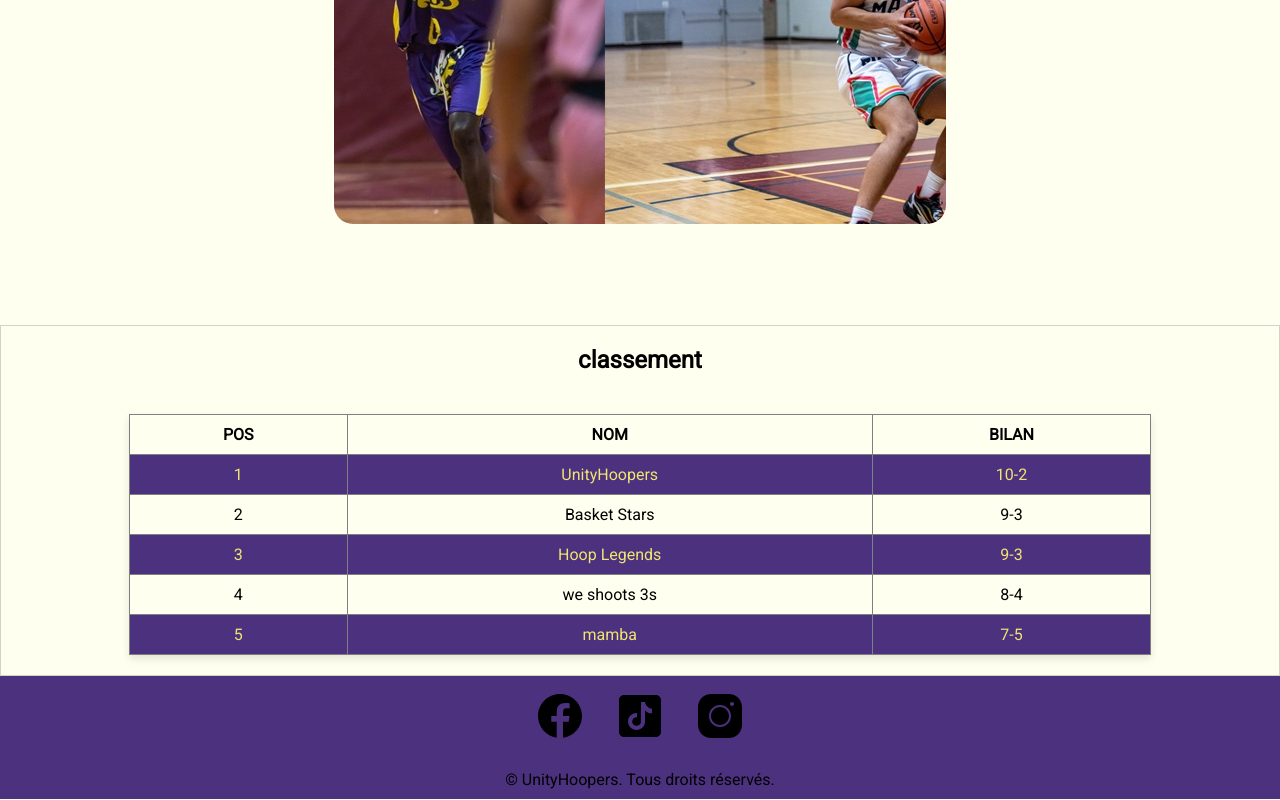
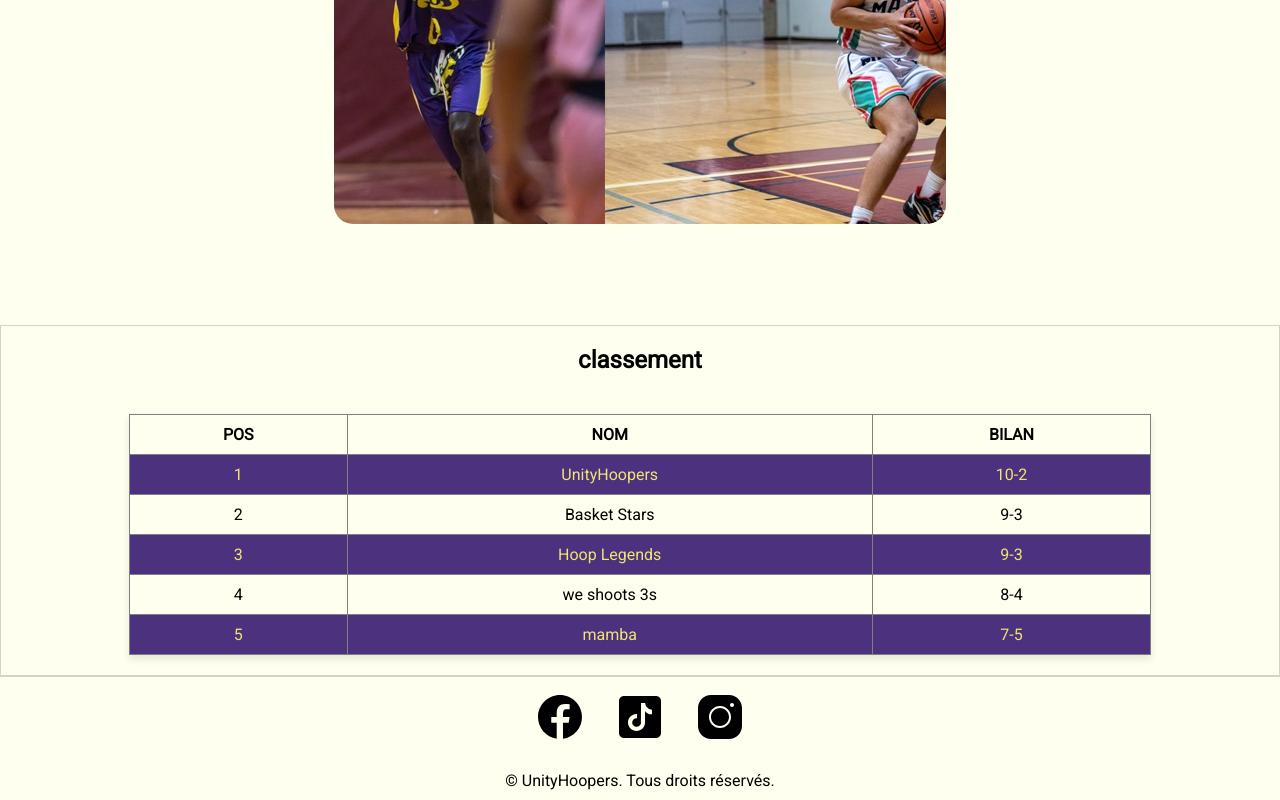
Before and after one commit to tswague2000/UnityHoopers, a Next.js app: page / in a window 1280 px wide. Shown: the part 699-1499 px from the top of the page. Built offline with nearby package versions, Linux system fonts and the light colour scheme.

Commit message:
commit ajustement SEO

```diff
--- a/components/Footer.module.css
+++ b/components/Footer.module.css
@@ -1,9 +1,11 @@
 .footer{
     width: 100%;
-    background-color: var(--second-primary-color);
+    background-color: var(--primary-color);
     display: flex;
     flex-direction: column;
     align-items: center;
+    border-top: 1px solid rgba(34, 34, 34, 0.2);
+
 }
 
  .childIcon{
```
